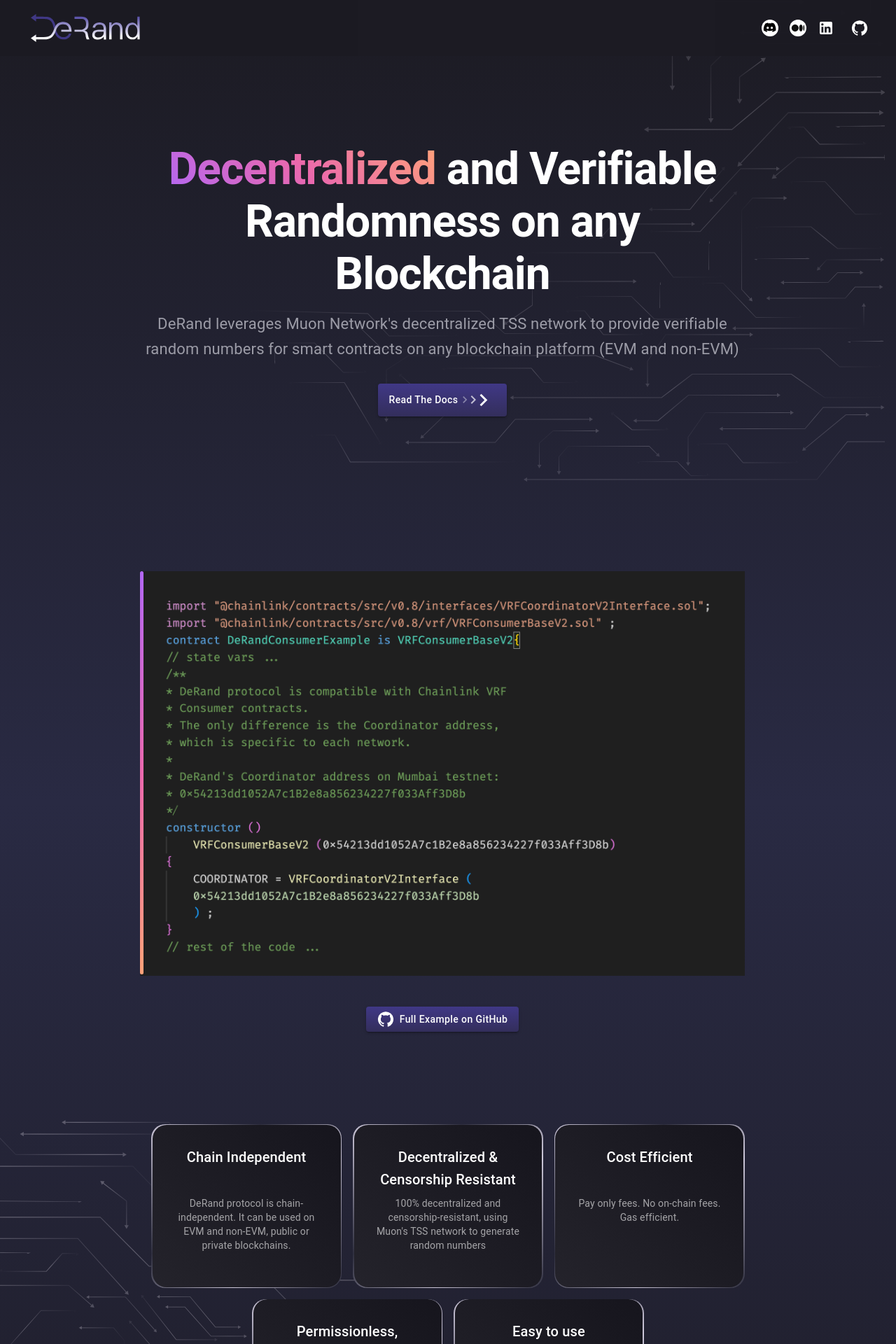
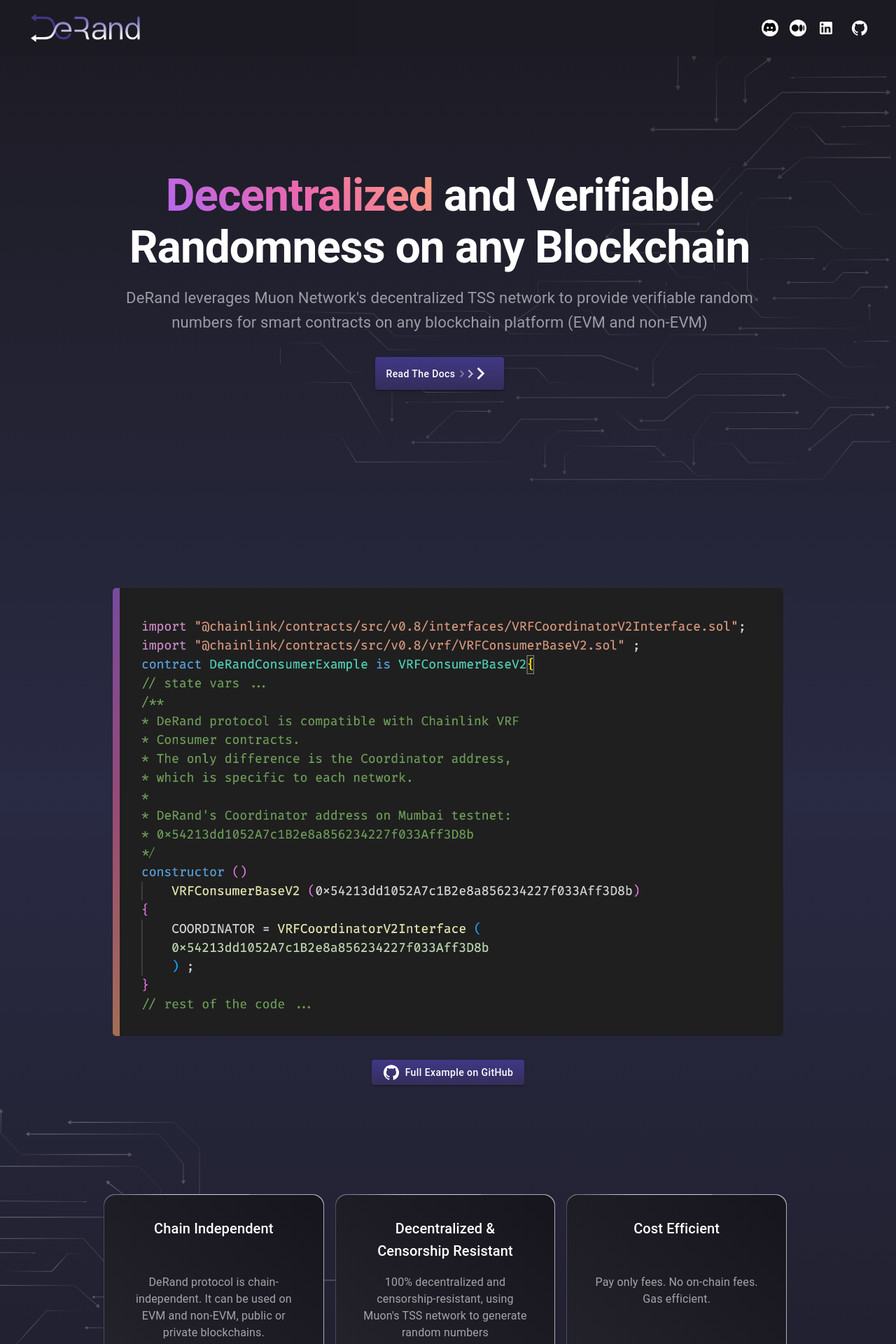
Before and after one commit to derand-protocol/derand-ui, a React (Create React App) app: page / in a window 1280 px wide. Shown: the top 1920 px of the page at 70% size. Built offline with nearby package versions, Linux system fonts and the light colour scheme.

Commit message:
edit styles

```diff
--- a/src/components/MainPage/Editor.js
+++ b/src/components/MainPage/Editor.js
@@ -6,34 +6,41 @@
 // Custom styled Box for the image with gradient border
 const ImageBoxWithBorder = styled(Box)({
   position: 'relative',
-  display: 'inline-block', // Adjust as needed
-  '&::before': {
+  display: 'inline-block',
+  borderRadius: '5px', // Apply border-radius if needed
+  overflow: 'hidden', // This ensures the border applies closely to the image
+  '& img': {
+    display: 'block', // Remove any default spacing/margin around the image
+    width: '100%', // Sets the width to 100% of the parent container
+    height: 'auto', // Maintains aspect ratio
+    maxWidth: '100%', // Ensures the image doesn't exceed its natural size
+    maxHeight: '80vh', // Maximum height
+  },
+  '&::after': { // Using ::after to overlay the border on the left side of the image
     content: '""',
     position: 'absolute',
     top: 0,
-    bottom: 0,
     left: 0,
-    width: '5px', // Width of the gradient border
-    height: '99%', // Height of the gradient border
-    background: 'linear-gradient(180deg, #B267F3, #EA68AD, #FFA279)',
-    borderRadius: '5px',
+    width: '10px', // Width of the left border
+    height: '100%', // Height matches the image
+    background: 'linear-gradient(180deg, rgba(178,103,243,0.6), rgba(234,104,173,0.6), rgba(255,162,121,0.6))',
+    zIndex: 1, // Places the gradient above the image
   }
 });
 
 function Editor() {
   return (
-    <div style={{ textAlign: 'center' }}>
+    <div style={{ textAlign: 'center', paddingLeft: '24px' }}>
       <ImageBoxWithBorder>
         {/* Image */}
         <img
           src="/Editor.png"
           alt="Descriptive Alt Text"
-          style={{ maxWidth: '100%', height: 'auto' }}
         />
       </ImageBoxWithBorder>
 
       {/* Box to wrap the button for styling */}
-      <Box sx={{ paddingTop: '40px' }}>
+      <Box sx={{ paddingTop: '30px' }}>
         <Button
           variant="contained"
           color="primary"
--- a/src/components/MainPage/Features.js
+++ b/src/components/MainPage/Features.js
@@ -4,37 +4,53 @@
 
 // Custom styled Box with gradient border
 const GradientBorderBox = styled(Box)({
-  height: '200px',
-  borderRadius: '20px', // slightly larger to accommodate border
-  background: 'linear-gradient(130deg,#CDC8DA, #2F2F3F,#CDC8DA, #2F2F3F)',
+  height:'100%',
+  borderRadius: '16px', // slightly larger to accommodate border
+  background: `
+    linear-gradient(45deg, rgba(76,74,89,1) 40%, rgba(230,225,242,.3) 60%),
+    linear-gradient(130deg, rgba(230,225,242,.9) 40%, rgba(230,225,242,.6) 40%)`,
   display: 'flex',
   justifyContent: 'center',
-  //boxShadow: '0 0 0 2px', // Shadow offset
   alignItems: 'center',
-  padding:'16.5px 1.5px 17px 1.5px',
+  padding: '1px', // Thin padding to create the border effect
 });
-
 // Box for content
 // Box for content
-const ContentBox = styled(Box)({
-  borderRadius: '20px',
+const ContentBox = styled(Box)(({ theme }) => ({
+  borderRadius: '16px',
   background: 'linear-gradient(45deg, #24232B, #16151D)',
   width: '100%',
   height: '100%',
   display: 'flex',
   flexDirection: 'column',
-  justifyContent: 'center', // Changed to center for equal spacing
+  padding: '32px',
+  [theme.breakpoints.down('sm')]: {
+    padding: '24px',
+  },
+  [theme.breakpoints.down('xs')]: {
+    padding: '16px',
+
+  },
+  justifyContent: 'center',
   alignItems: 'center',
-  padding: '16px 32px', // Reduced padding for less space between title and body
   '& .title': {
-    height: '65px', // Fixed height for the title
+    height: '65px',
+    fontSize: '1.25rem',
+    marginBottom: '16px',
+    [theme.breakpoints.down('xs')]: {
+      fontSize: '1rem'},
   },
   '& .body': {
-    height: '100px', // Fixed height for the body
-    overflow: 'auto', // Enable scroll for overflow
-    //textAlign: 'justify', // Justify text for cleaner appearance
+    fontSize: '1rem',
+    lineHeight: '24px',
+    textAlign: 'justify',
+    height: '100px',
+    [theme.breakpoints.down('xs')]: {
+      fontSize: '0.750rem',
+      lineHeight: '20px',
+    },
   }
-  });
+}));
 
 function Features() {
   const boxesContent = [
@@ -61,7 +77,17 @@
     ];
 
     return (
-      <Grid container justifyContent="center" spacing={2} alignItems="center" sx={{ width: '100%', margin: '0 auto', paddingTop: '100px',paddingBottom:'100px' ,zIndex: 2 }}>
+      <Grid container justifyContent="center" spacing={2} alignItems="center"
+      sx={{
+        width: '100%', // Default to full width
+        maxWidth: { md: '80%' }, // 80% width on medium devices and up
+        margin: '0 auto', // Center the container
+        paddingTop:'40px',
+        paddingTop: {md:'100px'},
+        paddingBottom: {md:'100px'},
+        paddingBottom:'40px',
+        zIndex: 2
+      }}>
         {boxesContent.map((box, index) => (
           <Grid item xs={12} sm={6} md={4} key={index}>
             <GradientBorderBox>
--- a/src/components/MainPage/MainContent.js
+++ b/src/components/MainPage/MainContent.js
@@ -5,14 +5,34 @@
 function MainContent() {
 return (
     <Grid container justifyContent="center" alignItems="center" sx={{ minHeight: '100vh', position: 'relative', zIndex: 2 }}>
-      <Grid item xs={12} sx={{ px: { xs: 2, md: 0 } }}> {/* Responsive padding */}
+      <Grid item xs={12} md={10} lg={10} sx={{
+      display: 'flex',
+      flexDirection: 'column',
+      alignItems: 'center',
+      justifyContent: 'center',
+      mx: 'auto', // Center align the grid item
+      px: { xs: 2, sm: 4, md: 6 } // Responsive padding
+      }}>
+        <Box sx={{
+        display: 'flex',
+        flexDirection: 'column',
+        alignItems: 'center',
+        justifyContent: 'center',
+        width: '100%', // Use 100% width for flexibility
+        fontFamily: 'Inter, sans-serif',
+        lineHeight: '24px',
+        pointerEvents: 'all',
+        tabSize: 4,
+        textAlign: 'center'
+        }}>
+      {/* Title */}
         <Typography
           variant="h1"
           sx={{
           fontWeight: 600,
-            fontSize: { xs: '1.5rem', sm: '2.5rem', md: '4rem' }, // Responsive font size
-            textAlign: 'center',
+          fontSize: { xs: '1.5rem', sm: '2.5rem', md: '3rem', lg: '4rem' }, // Responsive font size
           color: 'white',
+          display: 'inline',
           }}
           >
           <Box component="span" sx={{
@@ -21,23 +41,22 @@
           WebkitTextFillColor: 'transparent',
           MozBackgroundClip: 'text',
           MozTextFillColor: 'transparent',
-            display: 'inline',
           }}>
-            Decentralized
-          </Box>{" "}
+          Decentralized{" "}
+          </Box>
           and Verifiable Randomness on any Blockchain
         </Typography>
+      {/* Subtitle */}
         <Typography
             variant="h6"
             sx={{
-            mt: { xs: 1, md: 2 }, // Responsive margin top
+            mt: { xs: 1, md: 2 },
             fontWeight: 'normal',
-            fontSize: { xs: '.7rem', sm: '1rem',md: '1.375rem' }, // Responsive font size
-            textAlign: 'center',
+            fontSize: { xs: '0.8rem', sm: '1rem', md: '1.2rem', lg: '1.375rem' }, // Responsive font size
             color: '#9C9CA7',
             }}
             >
-          DeRand leverages
+            DeRand leverages{" "}
             <Link
               href="https://www.muon.net/"
               target="_blank"
@@ -45,25 +64,25 @@
               sx={{
               textDecoration: 'none',
               '&:hover': {
-                textDecoration: 'underline', // Adds underline on hover
-                color: '#FFFFFF', // Changes color on hover (optional)
+              textDecoration: 'underline',
+              color: '#FFFFFF',
               }
               }}
               >
-            {" Muon Network's"}
-          </Link>
-          {" decentralized TSS network to provide verifiable random numbers for smart contracts on any blockchain platform (EVM and non-EVM)"}
+              Muon Network's
+            </Link>{" "}
+          decentralized TSS network to provide verifiable random numbers for smart contracts on any blockchain platform (EVM and non-EVM)
         </Typography>
-        <Box sx={{ mt: { xs: 2, md: 4 }, textAlign: 'center' }}> {/* Responsive margin top */}
+      {/* Button */}
+    <Box sx={{ mt: { xs: 2, md: 4 } }}>
       <Button
           variant="contained"
           sx={{
           backgroundImage: 'linear-gradient(#403886, #332E5B)',
           color: 'white',
           textTransform: 'none',
-            //boxShadow: '0px 4px 10px rgba(0, 0, 0, 0.5)', // Subtle shadow effect
           ':hover': {
-              backgroundImage: 'linear-gradient(45deg, #332E5B, #403886)', // Slightly different gradient on hover
+          backgroundImage: 'linear-gradient(45deg, #332E5B, #403886)',
           }
           }}
           >
@@ -73,6 +92,7 @@
           <KeyboardArrowRightIcon fontSize="large" style={{ color: 'white' }} />
       </Button>
     </Box>
+    </Box>
     </Grid>
     </Grid>
 );
--- a/src/components/MainPage/MainPage.js
+++ b/src/components/MainPage/MainPage.js
@@ -11,24 +11,25 @@
         flexGrow: 1,
         background: 'linear-gradient(180deg,#1C1B23, #292A43, #1E1D28)',
         display: 'flex',
-        flexDirection: 'column',
+        flexDirection: 'center',
         justifyContent: 'center',
         minHeight: '100vh',
         position: 'relative',
+        overflowX: 'hidden',
       }}>
       <Grid container spacing={2} justifyContent="center" sx={{
         maxWidth: '100%',
         position: 'relative',
-        padding: { xs: '50px', sm: '50px 50px 50px 50px', md: '0px 200px 100px 200px' },
+        padding: { xs: '0px', sm: '0px', md: '0px' },
         }}>
         {/* Main content */}
-        <Grid item xs={12} sx={{ display: 'flex', justifyContent: 'center' }}>
+        <Grid item xs={12} sx={{ display: 'grid', justifyContent: 'center' ,padding:'24px'}}>
           <MainContent />
         </Grid>
-        <Grid item xs={12} sx={{ display: 'flex', justifyContent: 'center' }}>
+        <Grid item xs={12} sx={{ display: 'grid', justifyContent: 'center' ,padding:'24px'}}>
           <Editor />
         </Grid>
-        <Grid item xs={12} sx={{ display: 'flex', justifyContent: 'center' }}>
+        <Grid item xs={12} sx={{ display: 'grid', justifyContent: 'center' ,paddingRight:'24px' }}>
           <Features />
         </Grid>
 
--- a/src/components/Navbar/Navbar.js
+++ b/src/components/Navbar/Navbar.js
@@ -33,7 +33,7 @@
     { icon: <LinkedInIcon style={{width:'24' ,height:'24'}} />, name: 'LinkedIn' },
     {
       icon: (
-        <IconButton color="inherit" component="a" href="https://github.com/derand-protocol/" target="_blank" rel="noopener noreferrer" sx={{ width:'24' ,height:'24',color: 'white', '&:hover': { backgroundColor: 'transparent' } }}>
+        <IconButton color="inherit" component="a" href="https://github.com/derand-protocol/" target="_blank" rel="noopener noreferrer" sx={{ width:'24' ,height:'24' }}>
           <GitHubIcon />
         </IconButton>
       ),
@@ -44,7 +44,14 @@
   ];
 
   return (
-    <AppBar position="fixed" sx={{ background: 'rgba(28, 27, 35, .98)', boxShadow: 'none'}}>
+    <AppBar position="fixed" sx={{
+      background: 'rgba(28, 27, 35, .98)',
+      boxShadow: 'none',
+      left: 0, // Add this line
+      right: 0, // And this line
+      width: '100vw', // Make sure it spans the entire viewport width
+      overflowX: 'hidden' // Prevent horizontal scrolling
+    }}>
       <Container maxWidth="xl">
         <Toolbar disableGutters>
           <Box sx={{ flexGrow: 1, display: 'flex', alignItems: 'center' }}>
```
Also changed, not shown: 2 other files (tests, documents, lock files or other folders). Lines whose indentation alone changed are shown as unchanged.
